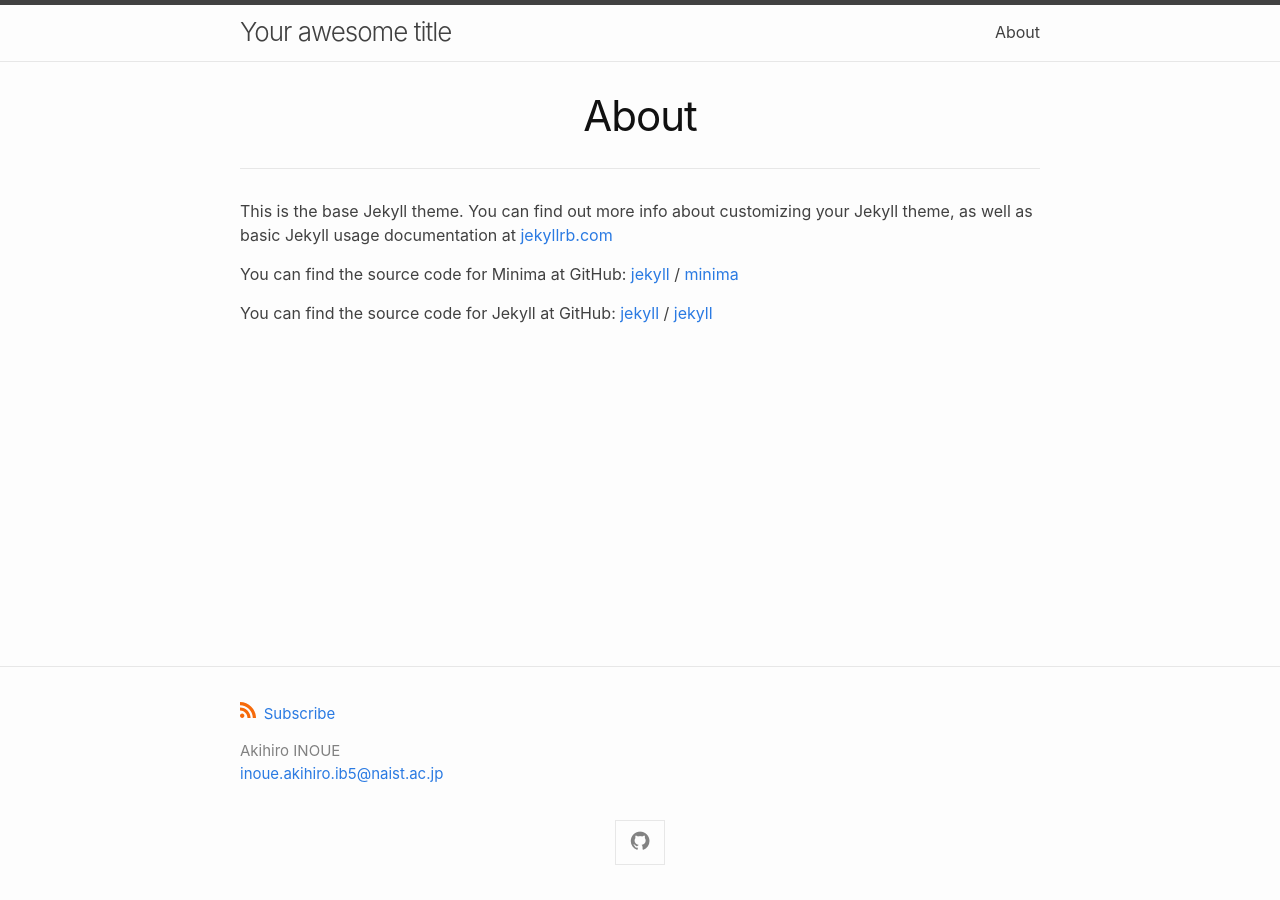
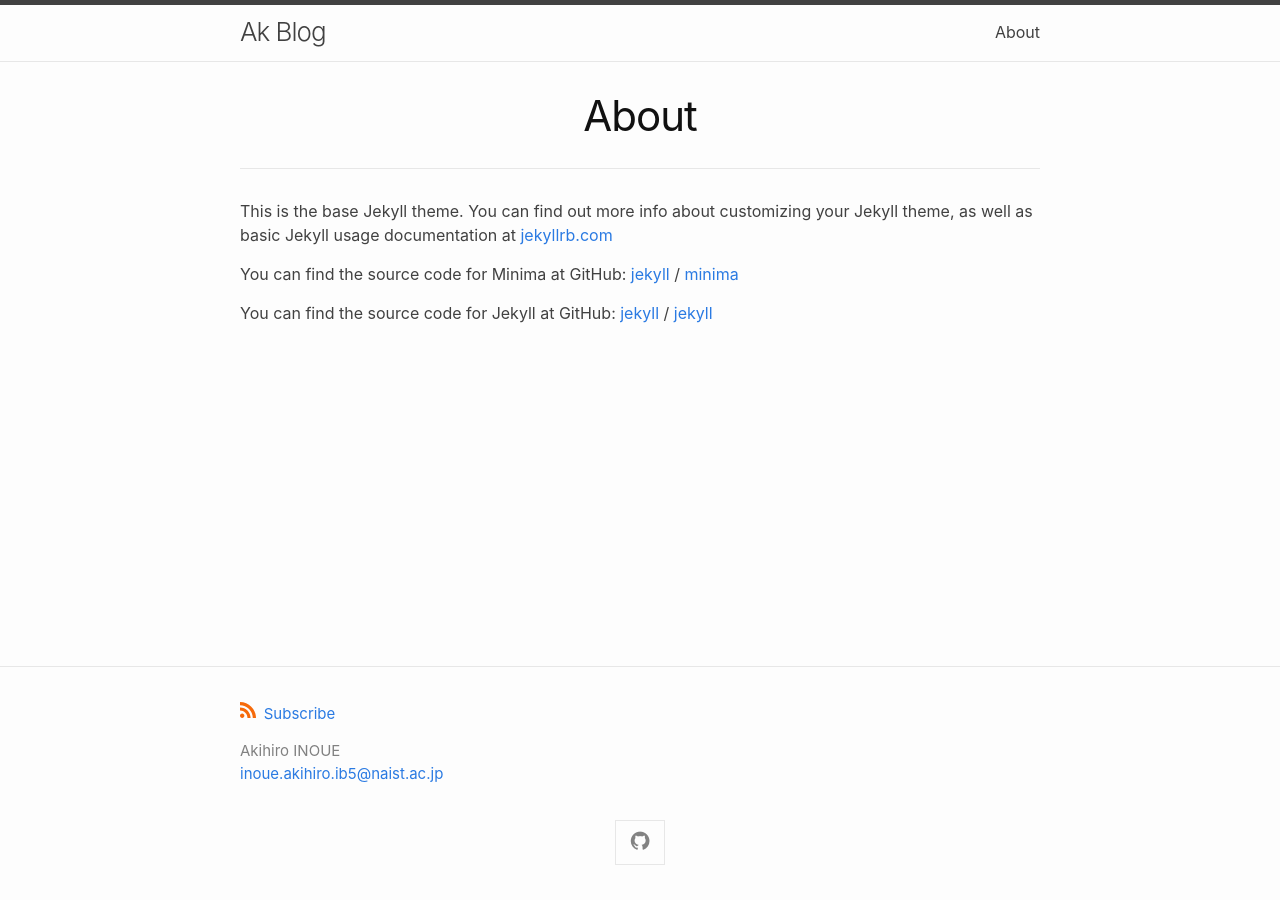
Before and after one commit to ai-naist/ai-naist.github.io, a Jekyll site: the page built from about.md, in a window 1280 px wide. Built offline with Jekyll 4.4.1, drawn with Linux system fonts in a browser that asks for light colours.

Commit message:
Update site title to 'Ak Blog'

```diff
--- a/_config.yml
+++ b/_config.yml
@@ -1,7 +1,7 @@
 # Site-wide settings
 # ------------------
 #
-title: Your awesome title
+title: Ak Blog
 
 author:
   name: Akihiro INOUE
```
